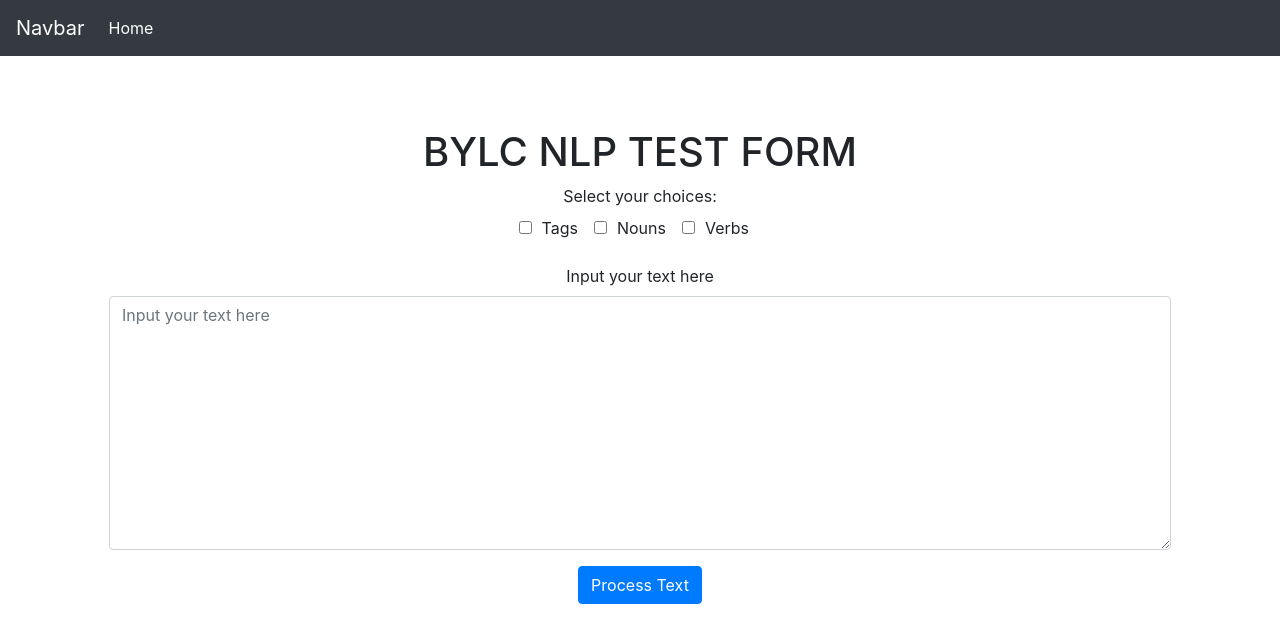
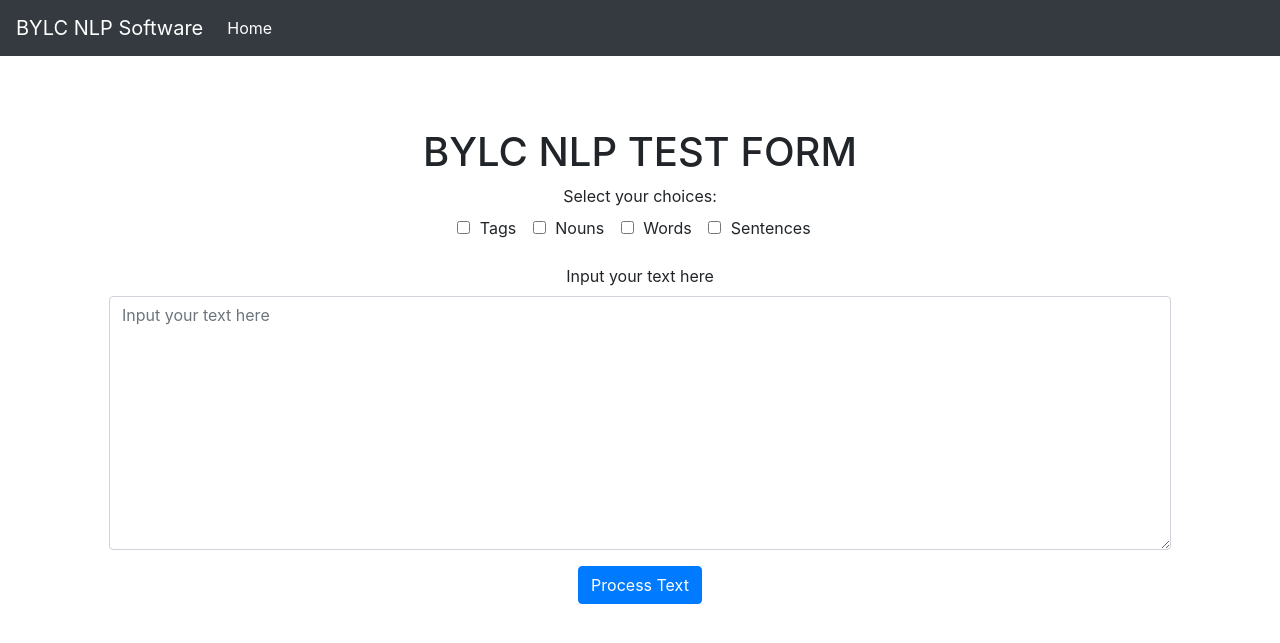
Before and after one commit to uzairahmadk/django-nlp-app, a Django app: page / in a window 1280 px wide. Shown: the top 643 px of the page. Run offline with Django 3.2, Linux system fonts and the light colour scheme; some libraries are stand-ins or nearby versions.

Commit message:
Template tags and result dictionary

```diff
--- a/static/css/starter-template.css
+++ b/static/css/starter-template.css
@@ -5,3 +5,12 @@ body {
   padding: 3rem 1.5rem;
   text-align: center;
 }
+
+.feature-name{
+  padding: 10px;
+  margin: 10px;
+}
+
+.result-box{
+  margin-bottom: 50px;
+}
--- a/templates/base-view.html
+++ b/templates/base-view.html
@@ -1,5 +1,6 @@
 <!DOCTYPE html>
 {% load staticfiles %}
+{% load tags %}
 <html lang="en">
 <head>
     <meta charset="utf-8">
@@ -20,7 +21,7 @@
   <body>
 
     <nav class="navbar navbar-expand-md navbar-dark bg-dark fixed-top">
-      <a class="navbar-brand" href="#">Navbar</a>
+      <a class="navbar-brand" href="#">BYLC NLP Software</a>
       <button class="navbar-toggler" type="button" data-toggle="collapse" data-target="#navbarsExampleDefault" aria-controls="navbarsExampleDefault" aria-expanded="false" aria-label="Toggle navigation">
         <span class="navbar-toggler-icon"></span>
       </button>
--- a/textprocessor/choices.py
+++ b/textprocessor/choices.py
@@ -1,5 +1,8 @@
 OPTIONS = (
         ('Tags', "Tags"),
         ('Nouns', "Nouns"),
-        ('Verbs', "Verbs"),
+        ('Words', "Words"),
+        ('Sentences', "Sentences"),
 )
+
+box_options = ['primary', 'success', 'warning', 'danger']
--- a/textprocessor/views.py
+++ b/textprocessor/views.py
@@ -2,6 +2,7 @@ from django.shortcuts import render
 from django.views.generic import View
 from textprocessor.forms import TextProcessingForm
 from textprocessor.textprocess import TextProcess
+from textprocessor.choices import *
 
 # Create your views here.
 class HomePageView(View):
@@ -17,7 +18,7 @@ class HomePageView(View):
 
     def post(self, request, *args, **kwargs):
         form = self.form_class(request.POST)
-        results = []
+        results = {}
         choices = []
 
         if form.is_valid():
@@ -29,13 +30,23 @@ class HomePageView(View):
                 ##Text tags processing
                 if feature == 'Tags':
                     choices.append('Tags')
-                    results.append(self.processor_class.text_tag(text))
+                    results['Tags'] = self.processor_class.text_tag(text)
+                    #results.append(self.processor_class.text_tag(text))
+                elif feature == 'Nouns':
+                    choices.append('Nouns')
+                    results['Nouns'] = self.processor_class.text_noun(text)
+                    #results.append(self.processor_class.text_noun(text))
+                elif feature == 'Words':
+                    choices.append('Words')
+                    results['Words'] = self.processor_class.text_word(text)
+                    #results.append(self.processor_class.text_word(text))
                 else:
-                    choices.append('Nouns')
-                    results.append(self.processor_class.text_noun(text))
+                    choices.append('Sentences')
+                    results['Sentences'] = self.processor_class.text_sentence(text)
+                    #results.append(self.processor_class.text_sentence(text))
 
 
-            return render(request, 'result-view.html', {'results': results, 'choices': choices, 'error': self.form_error})
+            return render(request, 'result-view.html', {'results': results, 'choices': choices, 'box_color': box_options, 'error': self.form_error})
 
         else:
             self.form_error = True
```
Also changed, not shown: templates/result-view.html (+12 -5 lines), textprocessor/templatetags/tags.py (added, +12 -0 lines), textprocessor/textprocess.py (+8 -0 lines), textprocessor/templatetags/__init__.py (added).
